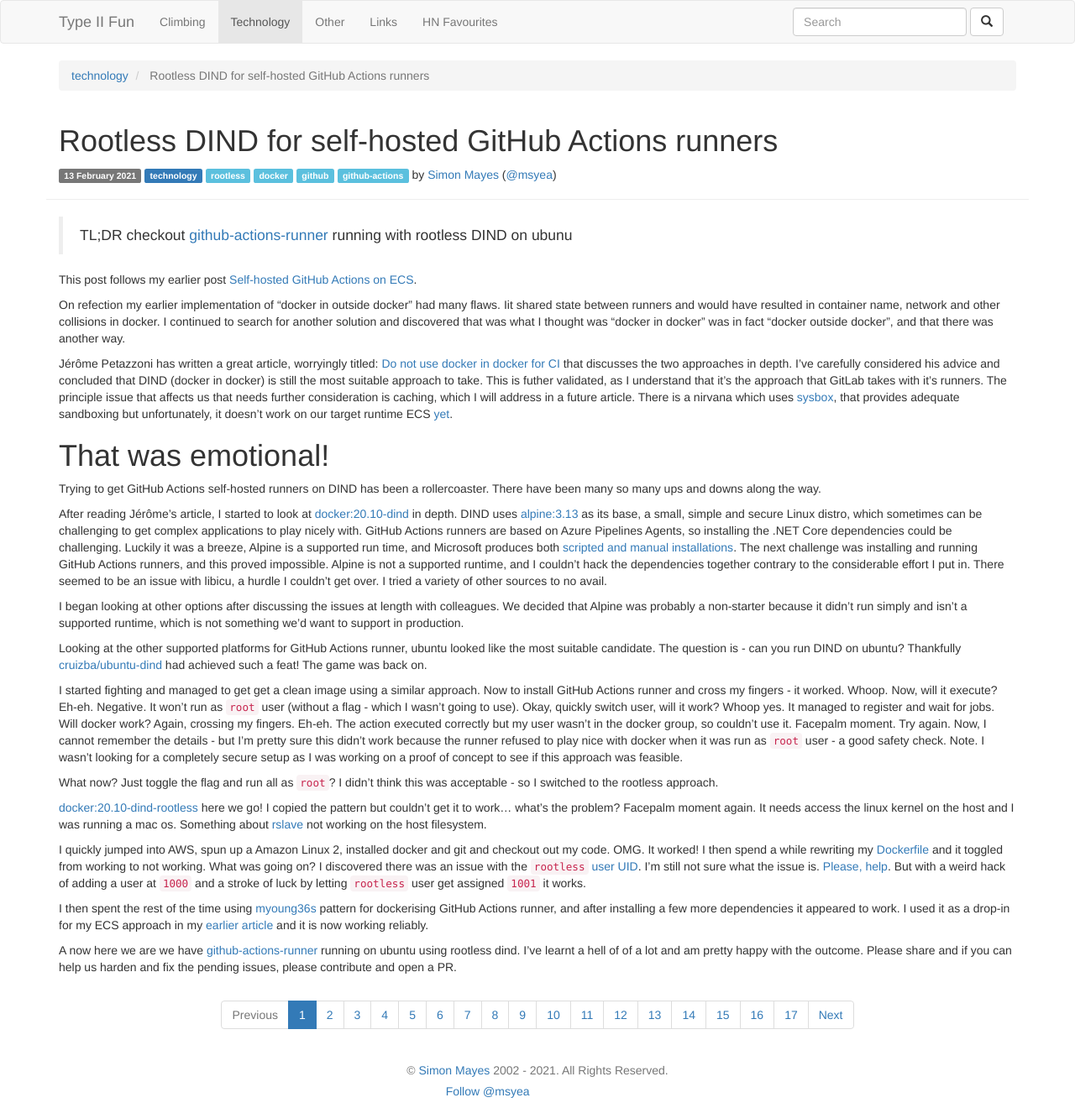
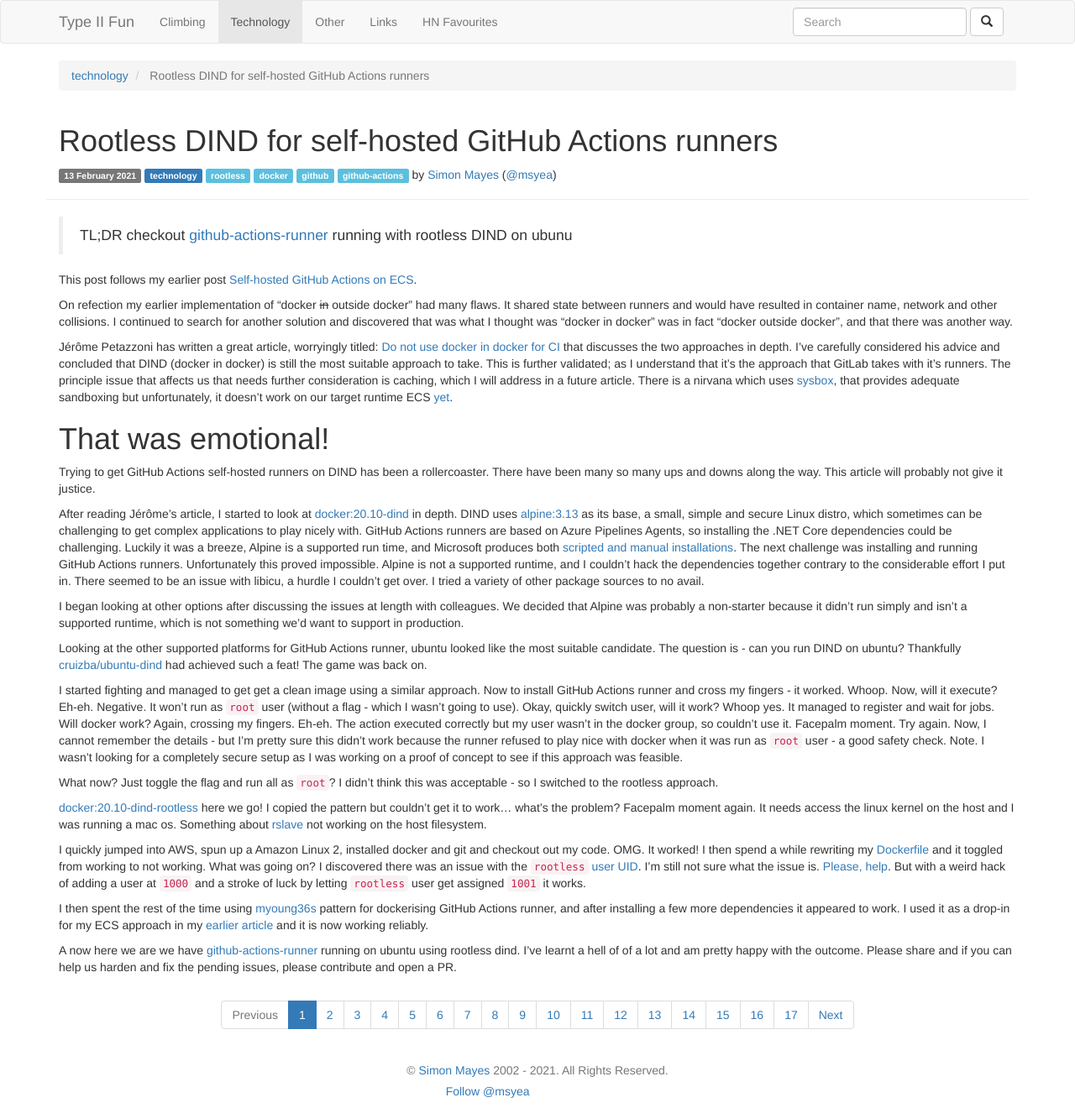
Before and after one commit to msyea/msyea.github.io, a Jekyll site: the page built from _posts/2021-02-13-rootless-dind-for-self-hosted-github-actions.md, in a window 1280 px wide. Shown: the whole page at 84% size. Built offline with Jekyll 4.4.1, drawn with Linux system fonts in a browser that asks for light colours; comment, search, counter and statistics services are not loaded; grey boxes are pictures that could not be loaded.

Commit message:
Minor tweaks

```diff
--- a/_posts/2021-02-13-rootless-dind-for-self-hosted-github-actions.md
+++ b/_posts/2021-02-13-rootless-dind-for-self-hosted-github-actions.md
@@ -8,15 +8,15 @@ tags: [rootless,docker,github,github-actions]
 
 This post follows my earlier post [Self-hosted GitHub Actions on ECS](/technology/2021/01/07/self-hosted-github-actions-on-ecs.html).
 
-On refection my earlier implementation of "docker in outside docker" had many flaws. Iit shared state between runners and would have resulted in container name, network and other collisions in docker. I continued to search for another solution and discovered that was what I thought was “docker in docker” was in fact “docker outside docker”, and that there was another way.
+On refection my earlier implementation of "docker ~~in~~ outside docker" had many flaws. It shared state between runners and would have resulted in container name, network and other collisions. I continued to search for another solution and discovered that was what I thought was “docker in docker” was in fact “docker outside docker”, and that there was another way.
 
-Jérôme Petazzoni has written a great article, worryingly titled: [Do not use docker in docker for CI](https://jpetazzo.github.io/2015/09/03/do-not-use-docker-in-docker-for-ci/) that discusses the two approaches in depth. I’ve carefully considered his advice and concluded that DIND (docker in docker) is still the most suitable approach to take. This is futher validated, as I understand that it’s the approach that GitLab takes with it’s runners. The principle issue that affects us that needs further consideration is caching, which I will address in a future article. There is a nirvana which uses [sysbox](https://github.com/nestybox/sysbox), that provides adequate sandboxing but unfortunately, it doesn’t work on our target runtime ECS [yet](https://github.com/aws/containers-roadmap/issues/1072).
+Jérôme Petazzoni has written a great article, worryingly titled: [Do not use docker in docker for CI](https://jpetazzo.github.io/2015/09/03/do-not-use-docker-in-docker-for-ci/) that discusses the two approaches in depth. I’ve carefully considered his advice and concluded that DIND (docker in docker) is still the most suitable approach to take. This is further validated; as I understand that it’s the approach that GitLab takes with it’s runners. The principle issue that affects us that needs further consideration is caching, which I will address in a future article. There is a nirvana which uses [sysbox](https://github.com/nestybox/sysbox), that provides adequate sandboxing but unfortunately, it doesn’t work on our target runtime ECS [yet](https://github.com/aws/containers-roadmap/issues/1072).
 
 # That was emotional!
 
-Trying to get GitHub Actions self-hosted runners on DIND has been a rollercoaster. There have been many so many ups and downs along the way.
+Trying to get GitHub Actions self-hosted runners on DIND has been a rollercoaster. There have been many so many ups and downs along the way. This article will probably not give it justice.
 
-After reading Jérôme’s article, I started to look at [docker:20.10-dind](https://github.com/docker-library/docker/tree/master/20.10/dind) in depth. DIND uses [alpine:3.13](https://hub.docker.com/_/alpine/) as its base, a small, simple and secure Linux distro, which sometimes can be challenging to get complex applications to play nicely with. GitHub Actions runners are based on Azure Pipelines Agents, so installing the .NET Core dependencies could be challenging. Luckily it was a breeze, Alpine is a supported run time, and Microsoft produces both [scripted and manual installations](https://docs.microsoft.com/en-us/dotnet/core/install/linux-alpine). The next challenge was installing and running GitHub Actions runners, and this proved impossible. Alpine is not a supported runtime, and I couldn’t hack the dependencies together contrary to the considerable effort I put in. There seemed to be an issue with libicu, a hurdle I couldn’t get over. I tried a variety of other sources to no avail.
+After reading Jérôme’s article, I started to look at [docker:20.10-dind](https://github.com/docker-library/docker/tree/master/20.10/dind) in depth. DIND uses [alpine:3.13](https://hub.docker.com/_/alpine/) as its base, a small, simple and secure Linux distro, which sometimes can be challenging to get complex applications to play nicely with. GitHub Actions runners are based on Azure Pipelines Agents, so installing the .NET Core dependencies could be challenging. Luckily it was a breeze, Alpine is a supported run time, and Microsoft produces both [scripted and manual installations](https://docs.microsoft.com/en-us/dotnet/core/install/linux-alpine). The next challenge was installing and running GitHub Actions runners. Unfortunately this proved impossible. Alpine is not a supported runtime, and I couldn’t hack the dependencies together contrary to the considerable effort I put in. There seemed to be an issue with libicu, a hurdle I couldn’t get over. I tried a variety of other package sources to no avail.
 
 I began looking at other options after discussing the issues at length with colleagues. We decided that Alpine was probably a non-starter because it didn’t run simply and isn’t a supported runtime, which is not something we’d want to support in production.
 
```
